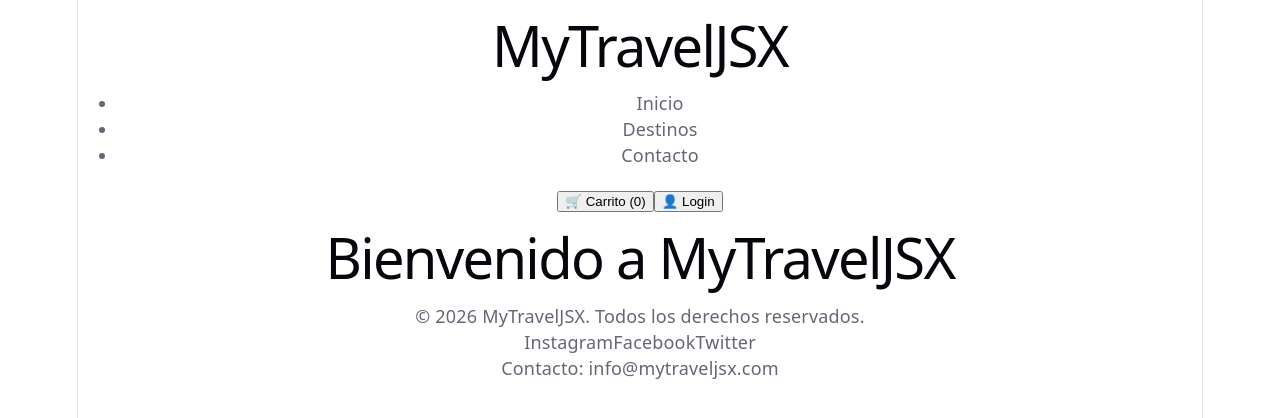
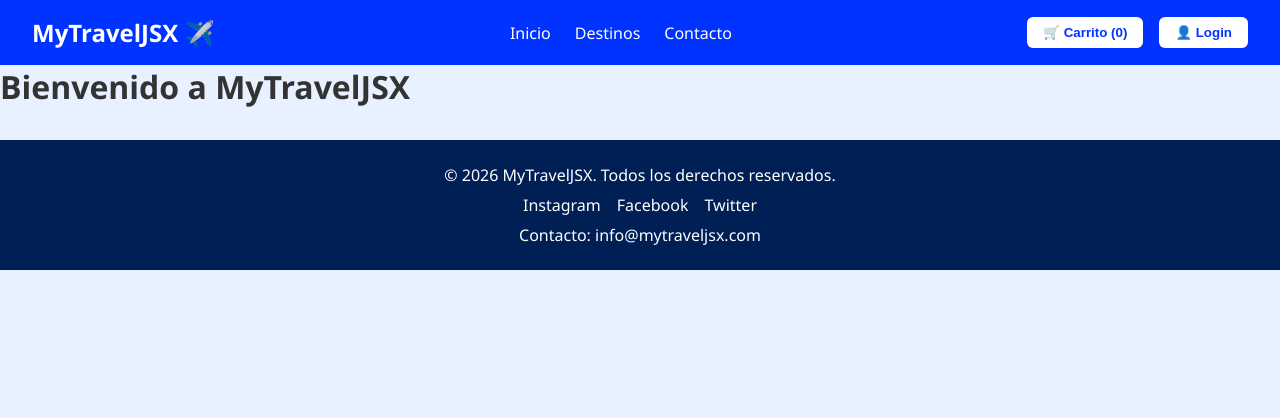
Before and after one commit to matias3026/my-travel-jsx, a React (Vite) app: page / in a window 1280 px wide. Shown: the top 418 px of the page. Built offline with nearby package versions, Linux system fonts and the light colour scheme.

Commit message:
Agrega estilos CSS con paleta azul y emoji como logo del header

```diff
--- a/src/components/Footer/Footer.css
+++ b/src/components/Footer/Footer.css
@@ -0,0 +1,14 @@
+footer {
+  background-color: var(--azul-oscuro);
+  color: var(--blanco);
+  text-align: center;
+  padding: 1.5rem;
+  margin-top: 2rem;
+}
+
+.footer-redes {
+  display: flex;
+  justify-content: center;
+  gap: 1rem;
+  margin: 0.5rem 0;
+}
--- a/src/components/Footer/Footer.jsx
+++ b/src/components/Footer/Footer.jsx
@@ -1,4 +1,5 @@
-// src/components/Footer/Footer.jsx
+import './Footer.css'
+
 const Footer = () => {
   const anioActual = new Date().getFullYear()
 
--- a/src/components/Header/Header.css
+++ b/src/components/Header/Header.css
@@ -0,0 +1,31 @@
+header {
+  display: flex;
+  align-items: center;
+  justify-content: space-between;
+  padding: 1rem 2rem;
+  background-color: var(--azul-electrico);
+  color: var(--blanco);
+}
+
+header h1 {
+  font-size: 1.5rem;
+}
+
+.header-actions {
+  display: flex;
+  gap: 1rem;
+}
+
+.header-actions button {
+  background-color: var(--blanco);
+  color: var(--azul-electrico);
+  border: none;
+  padding: 0.5rem 1rem;
+  border-radius: 6px;
+  cursor: pointer;
+  font-weight: bold;
+}
+
+.header-actions button:hover {
+  background-color: var(--azul-claro);
+}
--- a/src/components/Header/Header.jsx
+++ b/src/components/Header/Header.jsx
@@ -1,10 +1,12 @@
 // src/components/Header/Header.jsx
 import Nav from '../Nav/Nav'
+
+import './Header.css'
 
 const Header = () => {
   return (
     <header>
-      <h1>MyTravelJSX</h1>
+      <h1>MyTravelJSX ✈️</h1>
       <Nav />
       <div className="header-actions">
         <button>🛒 Carrito (0)</button>
--- a/src/components/Nav/Nav.css
+++ b/src/components/Nav/Nav.css
@@ -0,0 +1,14 @@
+nav ul {
+  display: flex;
+  list-style: none;
+  gap: 1.5rem;
+}
+
+nav li {
+  cursor: pointer;
+  font-weight: 500;
+}
+
+nav li:hover {
+  text-decoration: underline;
+}
--- a/src/components/Nav/Nav.jsx
+++ b/src/components/Nav/Nav.jsx
@@ -1,4 +1,8 @@
-// src/components/Nav/Nav.jsx
+
+
+import './Nav.css'
+
+
 const Nav = () => {
   return (
     <nav>
--- a/src/index.css
+++ b/src/index.css
@@ -1,111 +1,20 @@
 :root {
-  --text: #6b6375;
-  --text-h: #08060d;
-  --bg: #fff;
-  --border: #e5e4e7;
-  --code-bg: #f4f3ec;
-  --accent: #aa3bff;
-  --accent-bg: rgba(170, 59, 255, 0.1);
-  --accent-border: rgba(170, 59, 255, 0.5);
-  --social-bg: rgba(244, 243, 236, 0.5);
-  --shadow:
-    rgba(0, 0, 0, 0.1) 0 10px 15px -3px, rgba(0, 0, 0, 0.05) 0 4px 6px -2px;
-
-  --sans: system-ui, 'Segoe UI', Roboto, sans-serif;
-  --heading: system-ui, 'Segoe UI', Roboto, sans-serif;
-  --mono: ui-monospace, Consolas, monospace;
-
-  font: 18px/145% var(--sans);
-  letter-spacing: 0.18px;
-  color-scheme: light dark;
-  color: var(--text);
-  background: var(--bg);
-  font-synthesis: none;
-  text-rendering: optimizeLegibility;
-  -webkit-font-smoothing: antialiased;
-  -moz-osx-font-smoothing: grayscale;
-
-  @media (max-width: 1024px) {
-    font-size: 16px;
-  }
+  --azul-francia: #318CE7;
+  --azul-electrico: #0033FF;
+  --azul-oscuro: #001F54;
+  --azul-claro: #E8F1FF;
+  --blanco: #FFFFFF;
+  --gris-texto: #333333;
 }
 
-@media (prefers-color-scheme: dark) {
-  :root {
-    --text: #9ca3af;
-    --text-h: #f3f4f6;
-    --bg: #16171d;
-    --border: #2e303a;
-    --code-bg: #1f2028;
-    --accent: #c084fc;
-    --accent-bg: rgba(192, 132, 252, 0.15);
-    --accent-border: rgba(192, 132, 252, 0.5);
-    --social-bg: rgba(47, 48, 58, 0.5);
-    --shadow:
-      rgba(0, 0, 0, 0.4) 0 10px 15px -3px, rgba(0, 0, 0, 0.25) 0 4px 6px -2px;
-  }
-
-  #social .button-icon {
-    filter: invert(1) brightness(2);
-  }
+* {
+  margin: 0;
+  padding: 0;
+  box-sizing: border-box;
 }
 
 body {
-  margin: 0;
+  font-family: 'Segoe UI', Arial, sans-serif;
+  color: var(--gris-texto);
+  background-color: var(--azul-claro);
 }
-
-#root {
-  width: 1126px;
-  max-width: 100%;
-  margin: 0 auto;
-  text-align: center;
-  border-inline: 1px solid var(--border);
-  min-height: 100svh;
-  display: flex;
-  flex-direction: column;
-  box-sizing: border-box;
-}
-
-h1,
-h2 {
-  font-family: var(--heading);
-  font-weight: 500;
-  color: var(--text-h);
-}
-
-h1 {
-  font-size: 56px;
-  letter-spacing: -1.68px;
-  margin: 32px 0;
-  @media (max-width: 1024px) {
-    font-size: 36px;
-    margin: 20px 0;
-  }
-}
-h2 {
-  font-size: 24px;
-  line-height: 118%;
-  letter-spacing: -0.24px;
-  margin: 0 0 8px;
-  @media (max-width: 1024px) {
-    font-size: 20px;
-  }
-}
-p {
-  margin: 0;
-}
-
-code,
-.counter {
-  font-family: var(--mono);
-  display: inline-flex;
-  border-radius: 4px;
-  color: var(--text-h);
-}
-
-code {
-  font-size: 15px;
-  line-height: 135%;
-  padding: 4px 8px;
-  background: var(--code-bg);
-}
```
